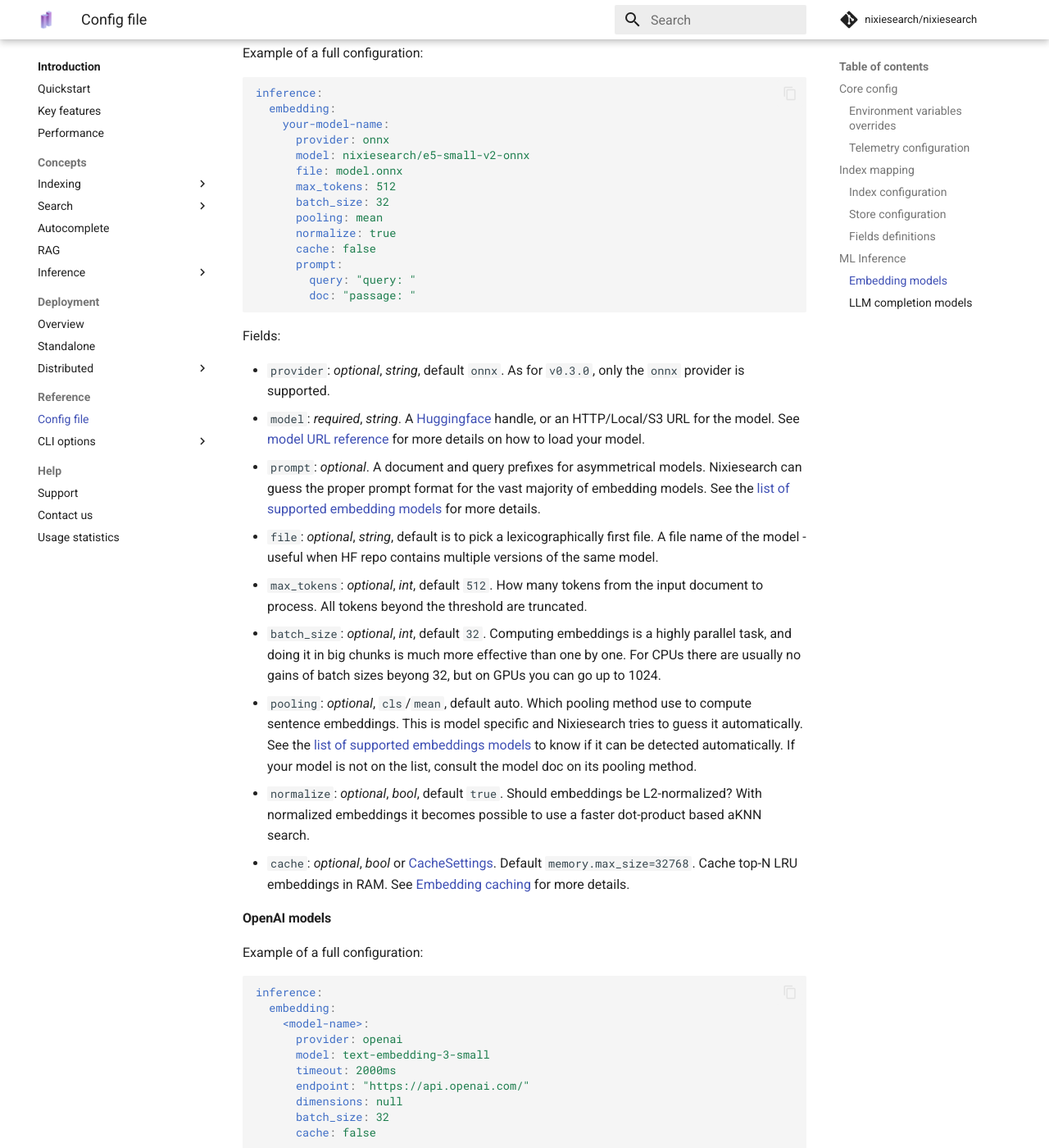
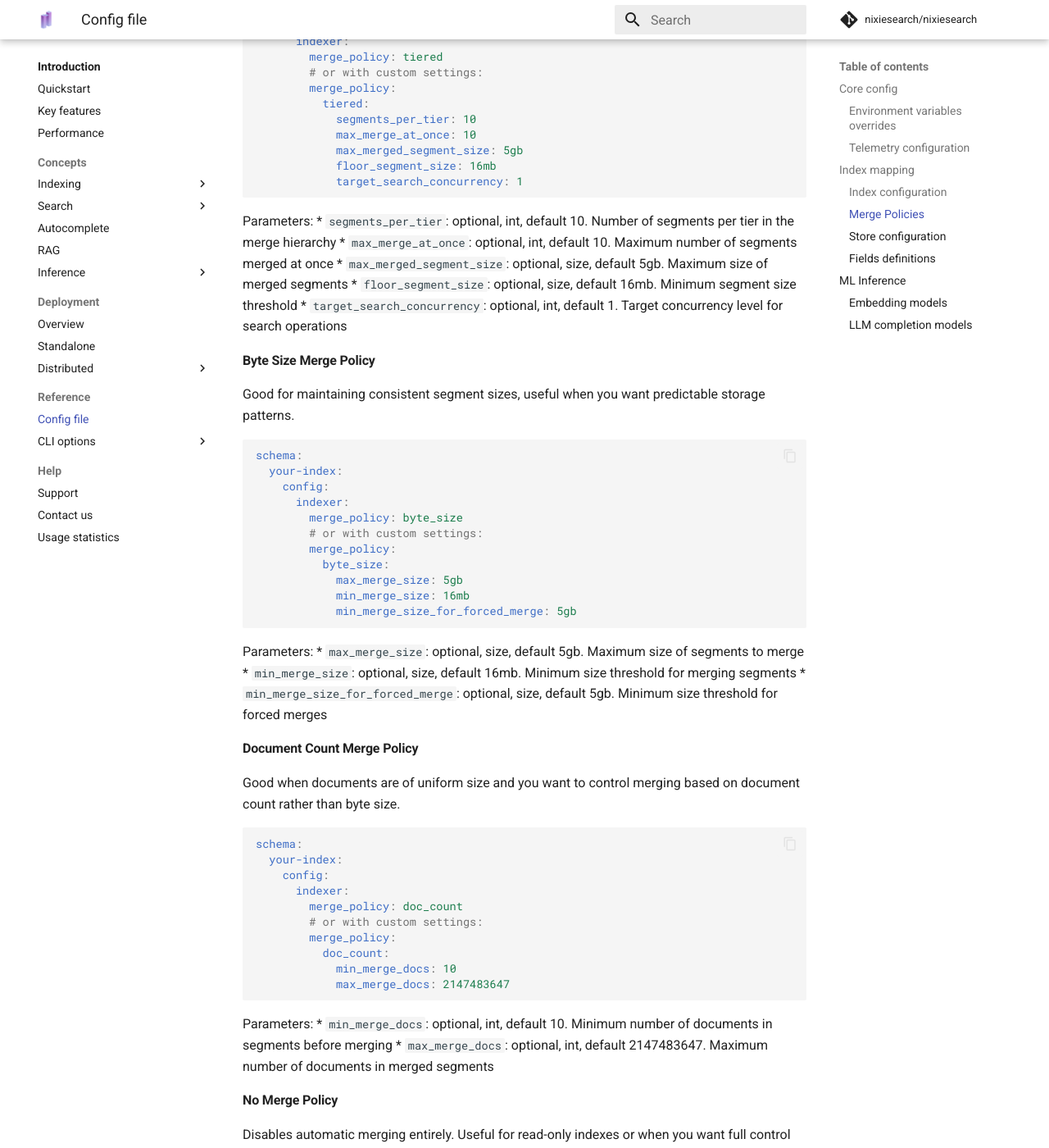
Before and after one commit to nixiesearch/nixiesearch, an MkDocs documentation site: the page built from docs/docs/reference/config.md, in a window 1280 px wide and 1400 px high, scrolled down 2595 px. Shown: the whole window at 82% size. Built offline with MkDocs 1.6.1 and Material for MkDocs 9.7.7, drawn with Linux system fonts in a browser that asks for light colours; comment, search, counter and statistics services are not loaded; some of the changed text lies outside the part shown.

Commit message:
update docs

````diff
--- a/docs/docs/reference/config.md
+++ b/docs/docs/reference/config.md
@@ -68,7 +68,7 @@ schema:
   index-name:
     config:
       indexer:
-        ramBufferSize: 512mb
+        ram_buffer_size: 512mb
         flush:
           duration: 5s # how frequently new segments are created
       hnsw:
@@ -80,10 +80,100 @@ schema:
 Fields:
 
 * `indexer.flush.duration`: optional, duration, default `5s`. Index writer will periodically produce flush index segments (if there are new documents) with this interval.
-* `indexer.ramBufferSize`: optional, size, default `512mb`. RAM buffer size for new segments.
+* `indexer.ram_buffer_size`: optional, size, default `512mb`. RAM buffer size for new segments.
 * `hnsw.m`: optional, int, default 16. How many links should HNSW index have? Larger value means better recall, but higher memory usage and bigger index. Common values are within 16-128 range.
 * `hnsw.efc`: optional, int, default 100. How many neighbors in the HNSW graph are explored during indexing. Bigger the value, better the recall, but slower the indexing speed.
 * `hnsw.workers`: optional, int, default = number of CPU cores. How many concurrent workers to use for index merges.
+* `indexer.merge_policy`: optional, merge policy config, default `tiered`. Controls how Lucene merges index segments. See [Merge Policies](#merge-policies) section below for details.
+
+### Merge Policies
+
+Nixiesearch allows you to configure Lucene merge policies to optimize indexing performance for your specific use case. The merge policy determines how and when index segments are merged together.
+
+#### Tiered Merge Policy (default)
+
+Best for most use cases, provides balanced performance between indexing speed and search performance.
+
+```yaml
+schema:
+  your-index:
+    config:
+      indexer:
+        merge_policy: tiered
+        # or with custom settings:
+        merge_policy:
+          tiered:
+            segments_per_tier: 10
+            max_merge_at_once: 10
+            max_merged_segment_size: 5gb
+            floor_segment_size: 16mb
+            target_search_concurrency: 1
+```
+
+Parameters:
+* `segments_per_tier`: optional, int, default 10. Number of segments per tier in the merge hierarchy
+* `max_merge_at_once`: optional, int, default 10. Maximum number of segments merged at once
+* `max_merged_segment_size`: optional, size, default 5gb. Maximum size of merged segments
+* `floor_segment_size`: optional, size, default 16mb. Minimum segment size threshold
+* `target_search_concurrency`: optional, int, default 1. Target concurrency level for search operations
+
+#### Byte Size Merge Policy
+
+Good for maintaining consistent segment sizes, useful when you want predictable storage patterns.
+
+```yaml
+schema:
+  your-index:
+    config:
+      indexer:
+        merge_policy: byte_size
+        # or with custom settings:
+        merge_policy:
+          byte_size:
+            max_merge_size: 5gb
+            min_merge_size: 16mb
+            min_merge_size_for_forced_merge: 5gb
+```
+
+Parameters:
+* `max_merge_size`: optional, size, default 5gb. Maximum size of segments to merge
+* `min_merge_size`: optional, size, default 16mb. Minimum size threshold for merging segments
+* `min_merge_size_for_forced_merge`: optional, size, default 5gb. Minimum size threshold for forced merges
+
+#### Document Count Merge Policy
+
+Good when documents are of uniform size and you want to control merging based on document count rather than byte size.
+
+```yaml
+schema:
+  your-index:
+    config:
+      indexer:
+        merge_policy: doc_count
+        # or with custom settings:
+        merge_policy:
+          doc_count:
+            min_merge_docs: 10
+            max_merge_docs: 2147483647
+```
+
+Parameters:
+* `min_merge_docs`: optional, int, default 10. Minimum number of documents in segments before merging
+* `max_merge_docs`: optional, int, default 2147483647. Maximum number of documents in merged segments
+
+#### No Merge Policy
+
+Disables automatic merging entirely. Useful for read-only indexes or when you want full control over merging.
+
+```yaml
+schema:
+  your-index:
+    config:
+      indexer:
+        merge_policy: none
+```
+
+This policy has no additional configuration options.
 
 
 ### Store configuration
````
Also changed, not shown: docs/docs/features/indexing/overview.md (+1 -1 lines), docs/docs/reference/cli/index.md (+2 -0 lines).
